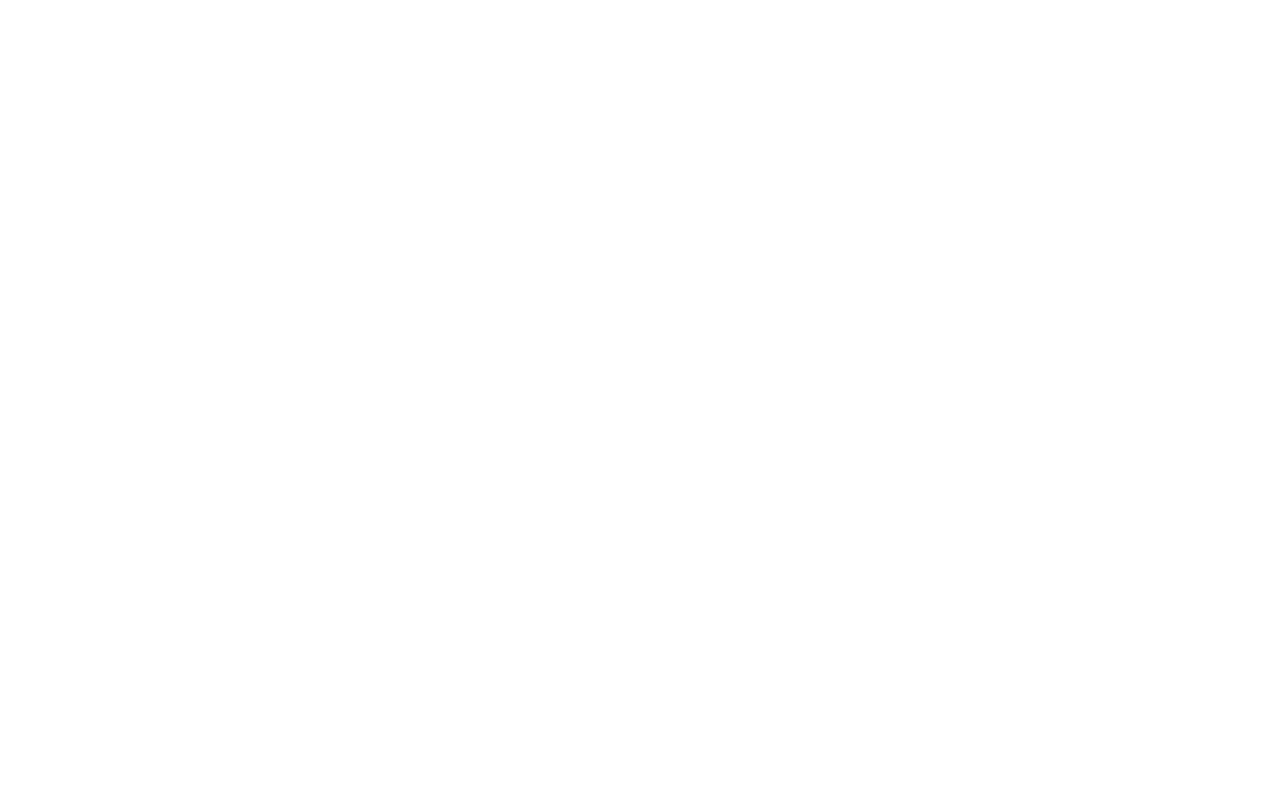
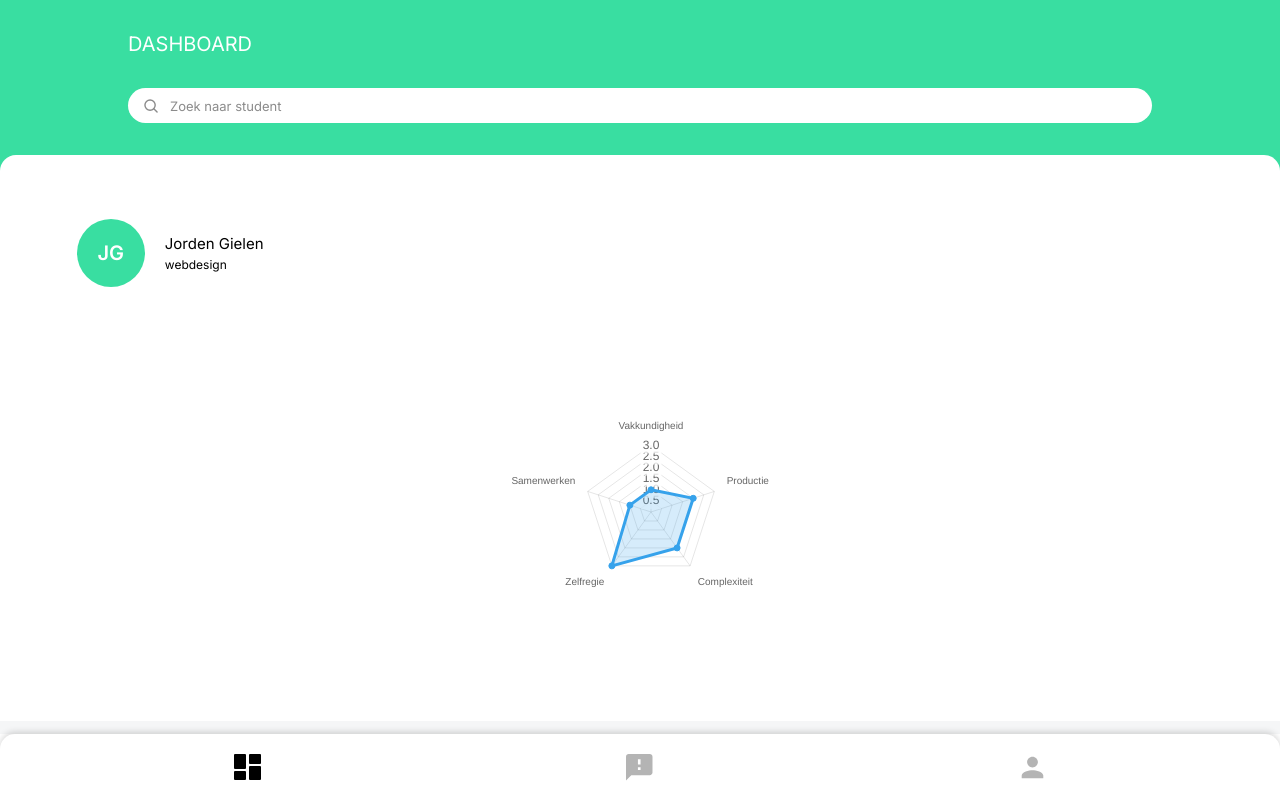
Before and after one commit to TomsProgramming/waarderingsapp, a Nuxt app: page /docent/dashboard in a window 1280 px wide. Built offline with nearby package versions, Linux system fonts and the light colour scheme.

Commit message:
docenten dashboard gemaakt

```diff
--- a/app/components/NavigatieBalk.vue
+++ b/app/components/NavigatieBalk.vue
@@ -1,12 +1,24 @@
 <script setup>
+const props = defineProps({
+    kleurActief: {
+        type: String,
+        default: '#ff9408'
+    }
+})
+
 const route = useRoute()
 
-const isActief = (pad) => route.path.startsWith(pad)
+const isActief = (type) => {
+    if (type === 'dashboard') {
+        return route.path.startsWith('/student') || route.path.startsWith('/docent')
+    }
+    return route.path.startsWith('/' + type)
+}
 </script>
 
 <template>
     <nav class="navigatieBalk">
-        <button class="navKnop" :class="{ navKnopActief: isActief('/student') }" aria-label="Dashboard">
+        <button class="navKnop" :class="{ navKnopActief: isActief('dashboard') }" aria-label="Dashboard">
             <svg viewBox="0 0 27 26" width="27" height="26">
                 <rect x="0" y="0" width="12" height="15" rx="1" />
                 <rect x="15" y="0" width="12" height="10" rx="1" />
@@ -14,14 +26,14 @@
                 <rect x="15" y="12" width="12" height="14" rx="1" />
             </svg>
         </button>
-        <button class="navKnop" :class="{ navKnopActief: isActief('/feedback') }" aria-label="Feedback">
+        <button class="navKnop" :class="{ navKnopActief: isActief('feedback') }" aria-label="Feedback">
             <svg width="27" height="27" viewBox="0 0 27 27" fill="none" xmlns="http://www.w3.org/2000/svg">
                 <path
                     d="M23.8369 0H2.64855C1.19185 0 0.013243 1.19185 0.013243 2.64855L0 26.4855L5.29709 21.1884H23.8369C25.2936 21.1884 26.4855 19.9965 26.4855 18.5398V2.64855C26.4855 1.19185 25.2936 0 23.8369 0ZM14.567 15.8913H11.9185V13.2427H14.567V15.8913ZM14.567 10.5942H11.9185V5.29709H14.567V10.5942Z"
                     fill="currentColor" />
             </svg>
         </button>
-        <button class="navKnop" :class="{ navKnopActief: isActief('/profiel') }" aria-label="Profiel">
+        <button class="navKnop" :class="{ navKnopActief: isActief('profiel') }" aria-label="Profiel">
             <svg viewBox="0 0 27 27" width="27" height="27" fill="currentColor">
                 <path
                     d="M13.5 13.5c2.97 0 5.4-2.43 5.4-5.4S16.47 2.7 13.5 2.7 8.1 5.13 8.1 8.1s2.43 5.4 5.4 5.4zm0 2.7c-3.6 0-10.8 1.8-10.8 5.4v2.7h21.6v-2.7c0-3.6-7.2-5.4-10.8-5.4z" />
@@ -57,6 +69,6 @@
 }
 
 .navKnopActief {
-    color: #ff9408;
+    color: v-bind('props.kleurActief');
 }
 </style>
--- a/app/pages/docent/dashboard.vue
+++ b/app/pages/docent/dashboard.vue
@@ -1,5 +1,232 @@
+<script setup>
+import RadarChart from '~/components/RadarChart.vue'
+import NavigatieBalk from '~/components/NavigatieBalk.vue'
+</script>
+
 <template>
+    <div class="pagina">
+
+        <header class="paginaHoofd">
+            <span class="dashboardTitel">DASHBOARD</span>
+            <div class="zoekBalkWrapper">
+                <svg class="zoekIcoon" viewBox="0 0 15 15" fill="none" xmlns="http://www.w3.org/2000/svg">
+                    <circle cx="6.5" cy="6.5" r="5.5" stroke="#8b8b8b" stroke-width="1.5" />
+                    <line x1="10.5" y1="10.5" x2="14" y2="14" stroke="#8b8b8b" stroke-width="1.5"
+                        stroke-linecap="round" />
+                </svg>
+                <input class="zoekBalk" type="search" placeholder="Zoek naar student" />
+            </div>
+        </header>
+
+        <div class="paginaWit">
+            <main class="paginaInhoud">
+
+                <div class="studentKaart">
+                    <div class="studentFotoRond">
+                        <span class="studentInitialen">JG</span>
+                    </div>
+                    <div class="studentInfo">
+                        <span class="studentNaam">Jorden Gielen</span>
+                        <span class="studentRichting">webdesign</span>
+                    </div>
+                </div>
+
+                <div class="grafiekWrapper">
+                    <RadarChart />
+                </div>
+
+                <section class="aandachtSectie">
+                    <h2 class="aandachtTitel">AANDACHT</h2>
+                    <p class="aandachtTekst">
+                        Er zijn wat aandacht punten voor deze student. Dit zijn namelijk
+                        zelfstandigheid, communiceren en samenwerken.
+                        <br /><br />
+                        Mogelijk kan je het met een van deze studenten laten werken.
+                    </p>
+                </section>
+
+            </main>
+
+            <NavigatieBalk kleur-actief="#2be6b9" />
+        </div>
+
+    </div>
 </template>
 
 <style scoped>
+@import url('https://fonts.googleapis.com/css2?family=Inter:ital,opsz,wght@0,14..32,100..900;1,14..32,100..900&family=Montserrat:wght@400&display=swap');
+
+/* ===== Pagina layout ===== */
+.pagina {
+    display: flex;
+    flex-direction: column;
+    height: 100dvh;
+    overflow: hidden;
+    background-color: #39dea1;
+}
+
+/* ===== Header ===== */
+.paginaHoofd {
+    flex-shrink: 0;
+    display: flex;
+    flex-direction: column;
+    gap: clamp(20px, 6vw, 32px);
+    padding: 4vh 10% 4vh;
+}
+
+.dashboardTitel {
+    color: #ffffff;
+    font-family: 'Inter', sans-serif;
+    font-size: clamp(16px, 5.3vw, 20px);
+    font-weight: 400;
+    text-transform: uppercase;
+}
+
+/* ===== Zoekbalk ===== */
+.zoekBalkWrapper {
+    display: flex;
+    align-items: center;
+    gap: 10px;
+    background-color: #ffffff;
+    border-radius: 18px;
+    padding: 0 16px;
+    height: 35px;
+    width: 100%;
+    margin-top: auto;
+}
+
+.zoekIcoon {
+    flex-shrink: 0;
+    width: 14px;
+    height: 14px;
+}
+
+.zoekBalk {
+    flex: 1;
+    border: none;
+    outline: none;
+    background: transparent;
+    font-family: 'Inter', sans-serif;
+    font-size: clamp(11px, 3.5vw, 13px);
+    color: #313131;
+}
+
+.zoekBalk::placeholder {
+    color: #8b8b8b;
+}
+
+.zoekBalk::-webkit-search-cancel-button {
+    display: none;
+}
+
+/* ===== Witte kaart ===== */
+.paginaWit {
+    flex: 1;
+    display: flex;
+    flex-direction: column;
+    background-color: #ffffff;
+    border-radius: 16px 16px 0 0;
+    overflow: hidden;
+    min-height: 0;
+}
+
+/* ===== Inhoud ===== */
+.paginaInhoud {
+    flex: 1;
+    display: flex;
+    flex-direction: column;
+    overflow: hidden;
+    min-height: 0;
+    padding-top: 5%;
+}
+
+/* ===== Student kaart ===== */
+.studentKaart {
+    display: flex;
+    align-items: center;
+    gap: 20px;
+    padding: 0 6%;
+    flex-shrink: 0;
+}
+
+.studentFotoRond {
+    flex-shrink: 0;
+    width: clamp(56px, 18vw, 68px);
+    height: clamp(56px, 18vw, 68px);
+    border-radius: 50%;
+    background-color: #39dea1;
+    display: flex;
+    align-items: center;
+    justify-content: center;
+}
+
+.studentInitialen {
+    color: #ffffff;
+    font-family: 'Inter', sans-serif;
+    font-size: clamp(16px, 5vw, 20px);
+    font-weight: 600;
+    text-transform: uppercase;
+}
+
+.studentInfo {
+    display: flex;
+    flex-direction: column;
+    gap: 4px;
+}
+
+.studentNaam {
+    color: #000000;
+    font-family: 'Inter', sans-serif;
+    font-size: clamp(13px, 4vw, 15px);
+    font-weight: 400;
+}
+
+.studentRichting {
+    color: #000000;
+    font-family: 'Inter', sans-serif;
+    font-size: clamp(10px, 3.2vw, 12px);
+    font-weight: 400;
+}
+
+/* ===== Radar grafiek ===== */
+.grafiekWrapper {
+    align-self: center;
+    width: 72%;
+    max-width: 280px;
+    aspect-ratio: 1;
+    flex-shrink: 0;
+    margin: 6% 0;
+    position: relative;
+}
+
+.grafiekWrapper :deep(canvas) {
+    width: 100% !important;
+    height: 100% !important;
+}
+
+/* ===== Aandacht sectie ===== */
+.aandachtSectie {
+    background-color: #f5f6f7;
+    padding: 5% 6%;
+    margin-top: auto;
+    flex-shrink: 0;
+    overflow-y: auto;
+}
+
+.aandachtTitel {
+    font-family: 'Inter', sans-serif;
+    font-size: clamp(16px, 5.3vw, 20px);
+    font-weight: 400;
+    text-transform: uppercase;
+    margin: 0 0 10px;
+    color: #000000;
+}
+
+.aandachtTekst {
+    font-family: 'Montserrat', sans-serif;
+    font-size: clamp(13px, 4vw, 15px);
+    color: #313131;
+    line-height: 1.65;
+    margin: 0;
+}
 </style>
```
